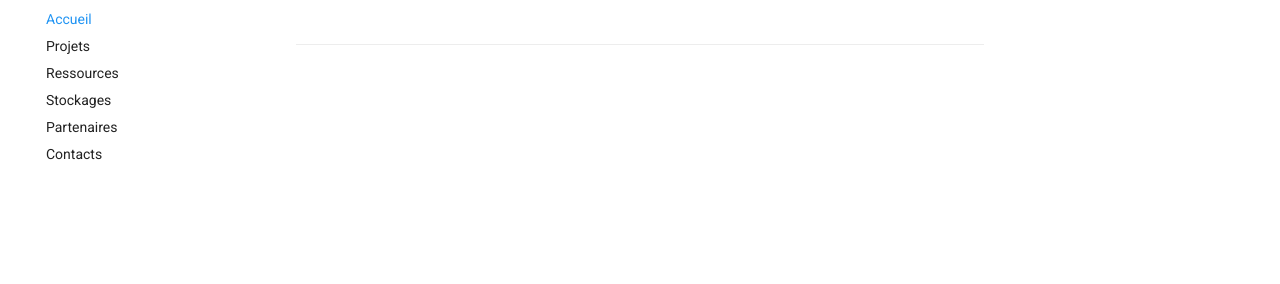
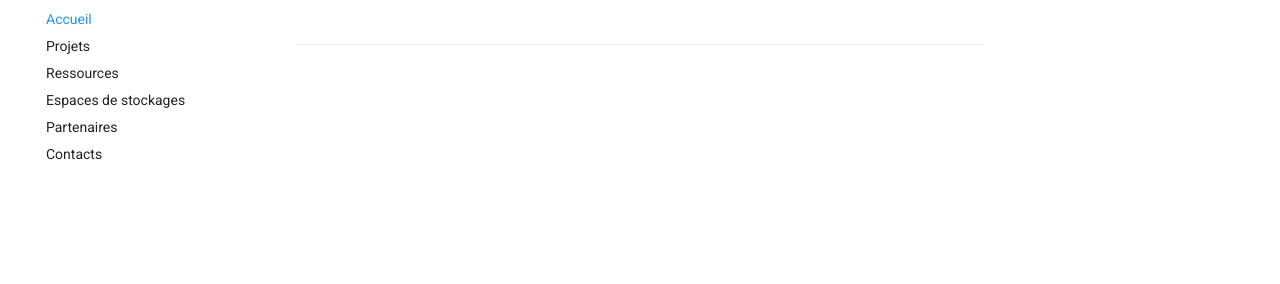
Before and after one commit to Konsilion/katalog-template, an MkDocs documentation site: the page built from docs/index.md, in a window 1280 px wide. Shown: the part 137-421 px from the top of the page. Built offline with MkDocs 1.6.1 and Material for MkDocs 9.7.7, drawn with Linux system fonts in a browser that asks for light colours.

Commit message:
Update mkdocs.yml

```diff
--- a/mkdocs.yml
+++ b/mkdocs.yml
@@ -3,6 +3,8 @@
 #
 # Konsilion - Licence juridique Creative Commons CC-BY-NC
 # --------------------------------------------------------------------------------------------------------------------------------------------------
+
+
 
 # NAVIGATION
 # --------------------------------------------------------------------------------------------------------------------------------------------------
@@ -15,12 +17,11 @@ nav:
 
     - Ressources: etc/ressources/home.md
 
-    - Stockages: etc/stockages/home.md
+    - Espaces de stockages: etc/stockages/home.md
 
     - Partenaires: etc/communaute/home.md
 
     - Contacts: informations.md
-
 
 
 
@@ -35,8 +36,9 @@ site_description: Une plateforme de science ouverte et open-data, pour la Low-te
 
 
 
-
 # LANGUE, COULEURS et LOGO
+#
+# [Liste des couleurs](https://squidfunk.github.io/mkdocs-material/setup/changing-the-colors/#primary-color)
 # --------------------------------------------------------------------------------------------------------------------------------------------------
 
 theme:
@@ -54,10 +56,6 @@ theme:
 
 
 
-# [Liste des couleurs](https://squidfunk.github.io/mkdocs-material/setup/changing-the-colors/#primary-color)
-
-
-
 
 
 # MENTIONS
@@ -68,7 +66,9 @@ copyright: Konsilion - Licence juridique Creative Commons CC-BY-NC 4.0
 
 
 
-# CSS
+
+
+
+# AUTRES PARAMETRES - Ne pas modifier
 # --------------------------------------------------------------------------------------------------------------------------------------------------
-
 plugins: []
```
